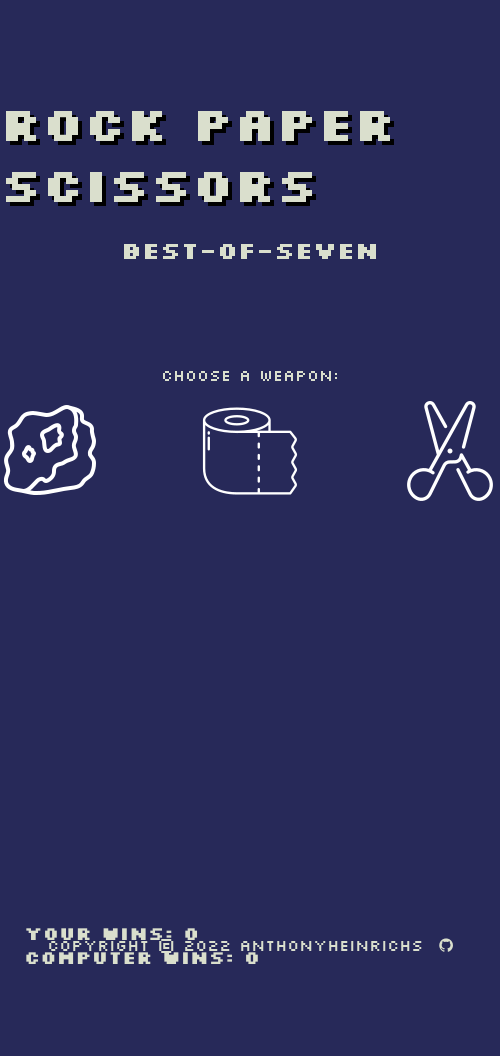
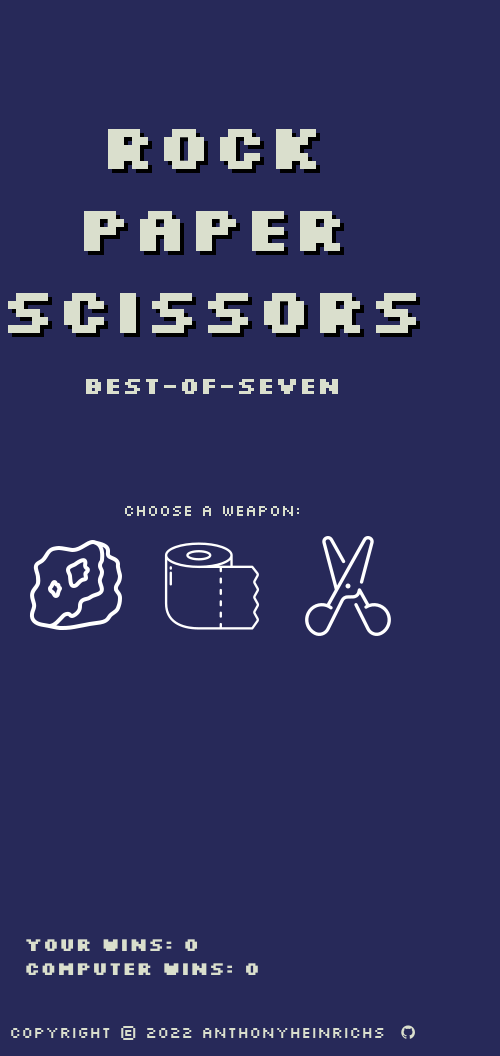
Before and after one commit to AnthonyHeinrichs/odin-roshambo, a plain HTML site: page index.html in a window 390 px wide. Shown: the whole page, 500 px wide, since content can reach past the window. Before the commit the page ends 969 px from the top, so only its background shows below. Drawn offline with Linux system fonts and the light colour scheme.

Commit message:
Updated styling to support mobile

```diff
--- a/index.html
+++ b/index.html
@@ -41,10 +41,10 @@
     <button id="newGameButton" class="toggle-content newGameButton">NEW GAME</button>
   </div>
   <div id="wins" class="toggle-content is-visible">
-    <div class="wins">
+    <div class="userWins">
       <h3 id="userWins"></h3>
     </div>
-    <div class="wins">
+    <div class="computerWins">
       <h3 id="computerWins"></h3>
     </div>
   </div>
--- a/styles.css
+++ b/styles.css
@@ -15,7 +15,7 @@ html {
 
 h1 {
   color: #dadfcd;
-  font-size: 48px;
+  font-size: 64px;
   text-shadow: 4px 4px black;
   margin-bottom: 0;
 }
@@ -23,6 +23,7 @@ h1 {
 h3 {
   margin: 0;
   margin-left: 24px;
+  color: #dadfcd;
 }
 
 h2, p {
@@ -51,10 +52,11 @@ a {
 
 .mainHeader {
   margin-top: 60px;
+  text-align: center;
 }
 
 .optionsMain {
-  gap: 100px;
+  gap: 36px;
 }
 
 .weapon {
@@ -86,12 +88,17 @@ a {
 }
 
 .wins {
-  margin: 0;
-  margin-left: 16px;
   color: #dadfcd;
-  display: flex;
-  justify-content: end;
-  display: table-row;
+}
+
+.userWins {
+  position: absolute;
+  bottom: 100px;
+}
+
+.computerWins {
+  position: absolute;
+  bottom: 76px;
 }
 
 .gameResult {
```
